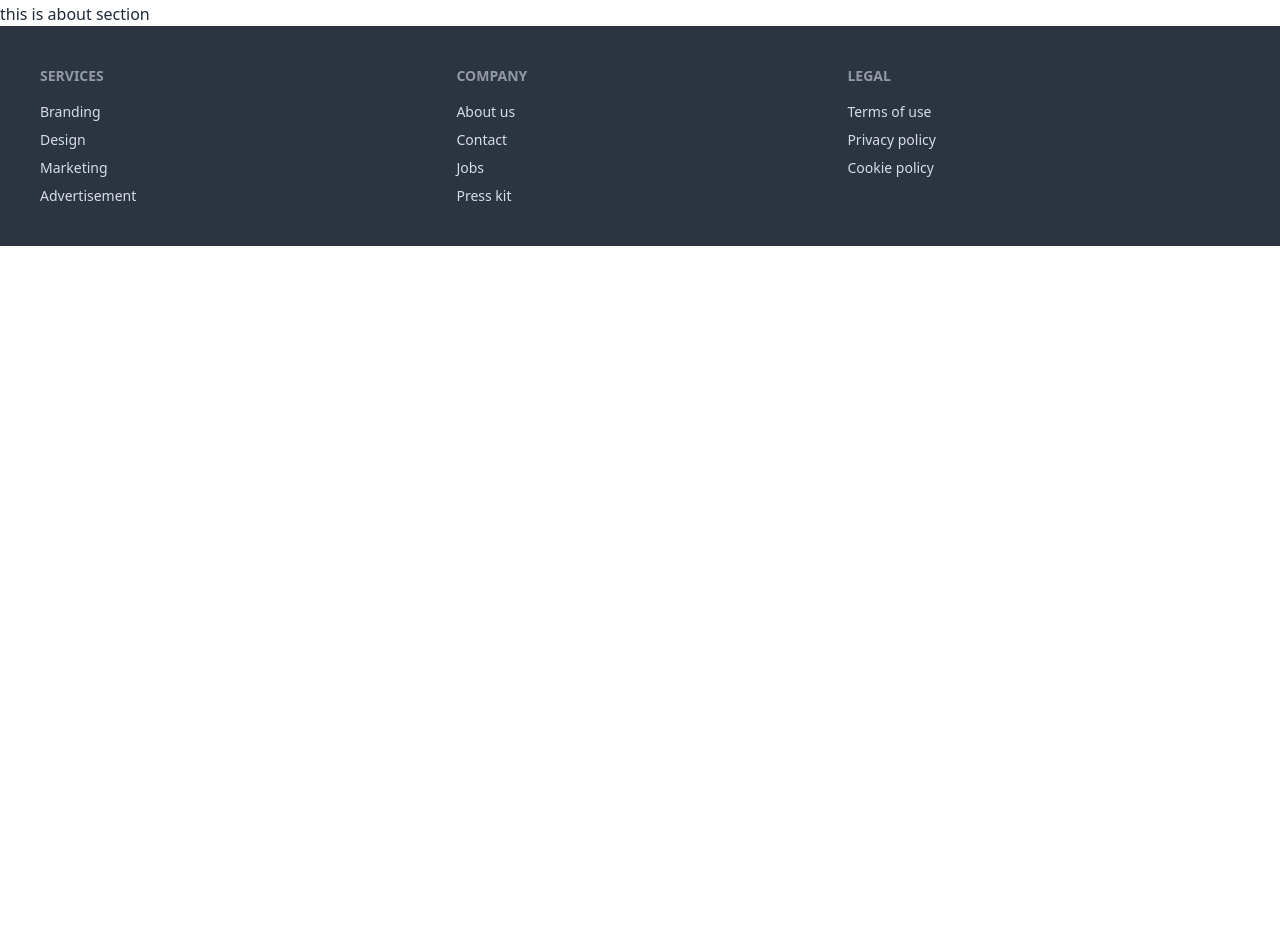
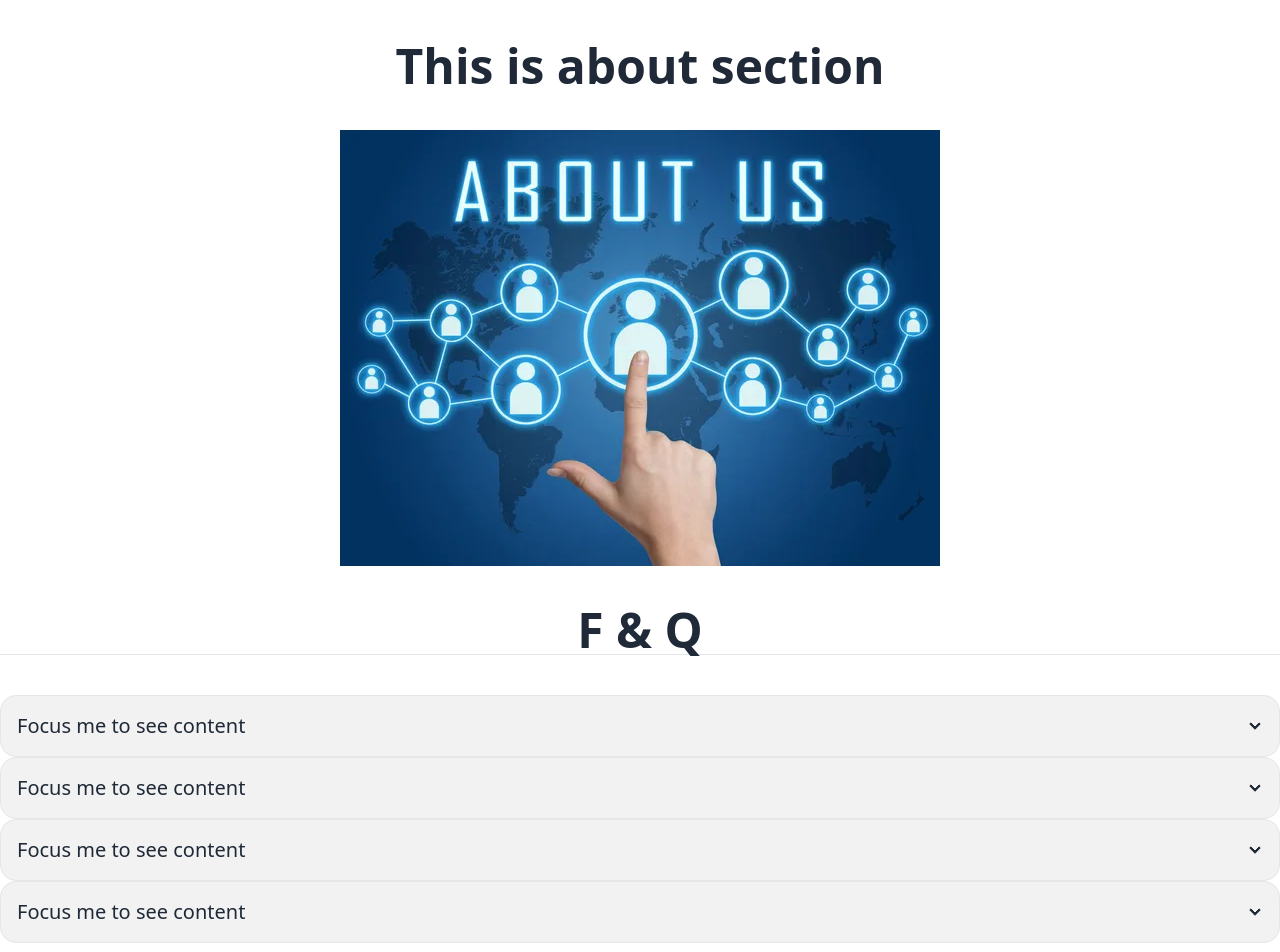
Before and after one commit to Nafis185/Digital-Week, a React (Vite) app: page / in a window 1280 px wide. Shown: the part 1080-2032 px from the top of the page. Before the commit the page ends 1326 px from the top, so only its background shows below. Built offline with nearby package versions, Linux system fonts and the light colour scheme; no server answers.

Commit message:
collapse

```diff
--- a/src/Pages/Home/About/About.jsx
+++ b/src/Pages/Home/About/About.jsx
@@ -1,10 +1,11 @@
-import React from 'react';
+import img from "../../../assets/about/about.jpg"
 
 const About = () => {
     return (
-        <div>
-            <h1> this is about section </h1>
-        </div>
+      <div className="justify-center justify-items-center text-center mt-10 mb-10">
+        <h1 className="text-5xl font-bold mb-10  "> This is about section </h1>
+        <img src={img} />
+      </div>
     );
 };
 
--- /dev/null
+++ b/src/Pages/Home/Home/Collapse.jsx
@@ -0,0 +1,58 @@
+
+
+const Collapse = () => {
+    return (
+      <div className="container mx-auto mb-10 ">
+        <div className="text-center text-5xl font-bold mb-10">
+            <h1> F & Q</h1>
+            <hr />
+        </div>
+        <div
+          tabIndex={0}
+          className="collapse collapse-arrow border-base-300 bg-base-200 border"
+        >
+          <div className="collapse-title text-xl font-medium">
+            Focus me to see content
+          </div>
+          <div className="collapse-content">
+            <p>tabindex={0} attribute is necessary to make the div focusable</p>
+          </div>
+        </div>
+        <div
+          tabIndex={0}
+          className="collapse collapse-arrow border-base-300 bg-base-200 border"
+        >
+          <div className="collapse-title text-xl font-medium">
+            Focus me to see content
+          </div>
+          <div className="collapse-content">
+            <p>tabindex={0} attribute is necessary to make the div focusable</p>
+          </div>
+        </div>
+        <div
+          tabIndex={0}
+          className="collapse collapse-arrow border-base-300 bg-base-200 border"
+        >
+          <div className="collapse-title text-xl font-medium">
+            Focus me to see content
+          </div>
+          <div className="collapse-content">
+            <p>tabindex={0} attribute is necessary to make the div focusable</p>
+          </div>
+        </div>
+        <div
+          tabIndex={0}
+          className="collapse collapse-arrow border-base-300 bg-base-200 border"
+        >
+          <div className="collapse-title text-xl font-medium">
+            Focus me to see content
+          </div>
+          <div className="collapse-content">
+            <p>tabindex={0} attribute is necessary to make the div focusable</p>
+          </div>
+        </div>
+      </div>
+    );
+};
+
+export default Collapse;
--- a/src/Pages/Home/Home/Home.jsx
+++ b/src/Pages/Home/Home/Home.jsx
@@ -1,5 +1,6 @@
 import About from "../About/About";
 import Banner from "../Banner/Banner";
+import Collapse from "./Collapse";
 
 
 const Home = () => {
@@ -8,6 +9,7 @@ const Home = () => {
             <h1>Home</h1>
             <Banner></Banner>
             <About></About>
+            <Collapse></Collapse>
         </div>
     );
 };
--- a/src/Routes/Routes.jsx
+++ b/src/Routes/Routes.jsx
@@ -4,6 +4,7 @@ import Home from "../Pages/Home/Home/Home";
 import Gallery from "../Pages/Home/Gallery/Gallery";
 import Login from "../Pages/Login/Login";
 import SignUp from "../Pages/SignUp/SignUp";
+import About from "../Pages/Home/About/About";
 
 const router = createBrowserRouter([
   {
@@ -19,6 +20,10 @@ const router = createBrowserRouter([
         element: <Gallery></Gallery>
       },
       {
+        path: "/about",
+        element: <About></About>
+      },
+      {
         path: "/login",
         element: <Login></Login>
       },
```
Also changed, not shown: src/assets/about/about.jpg (added).
